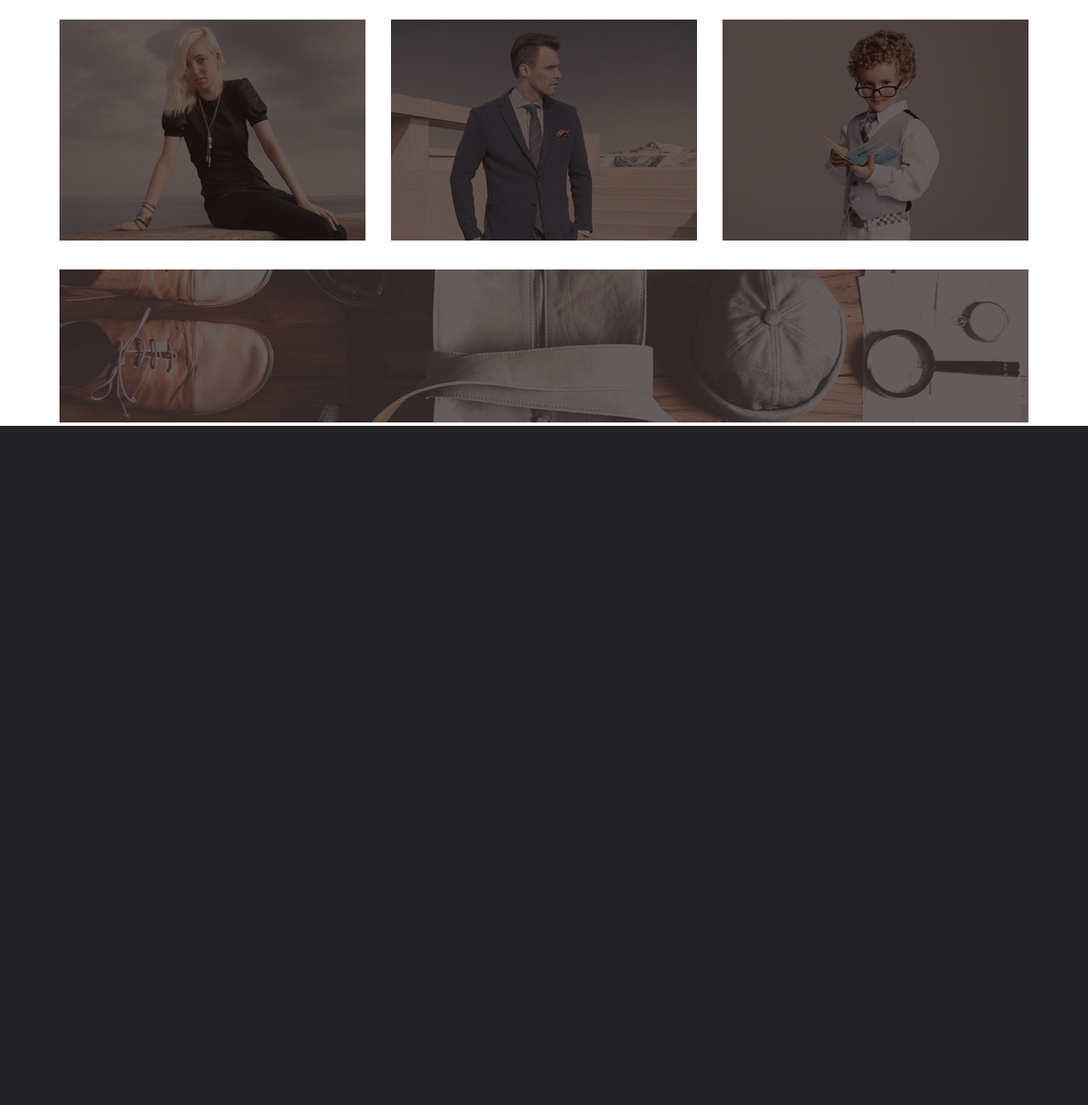
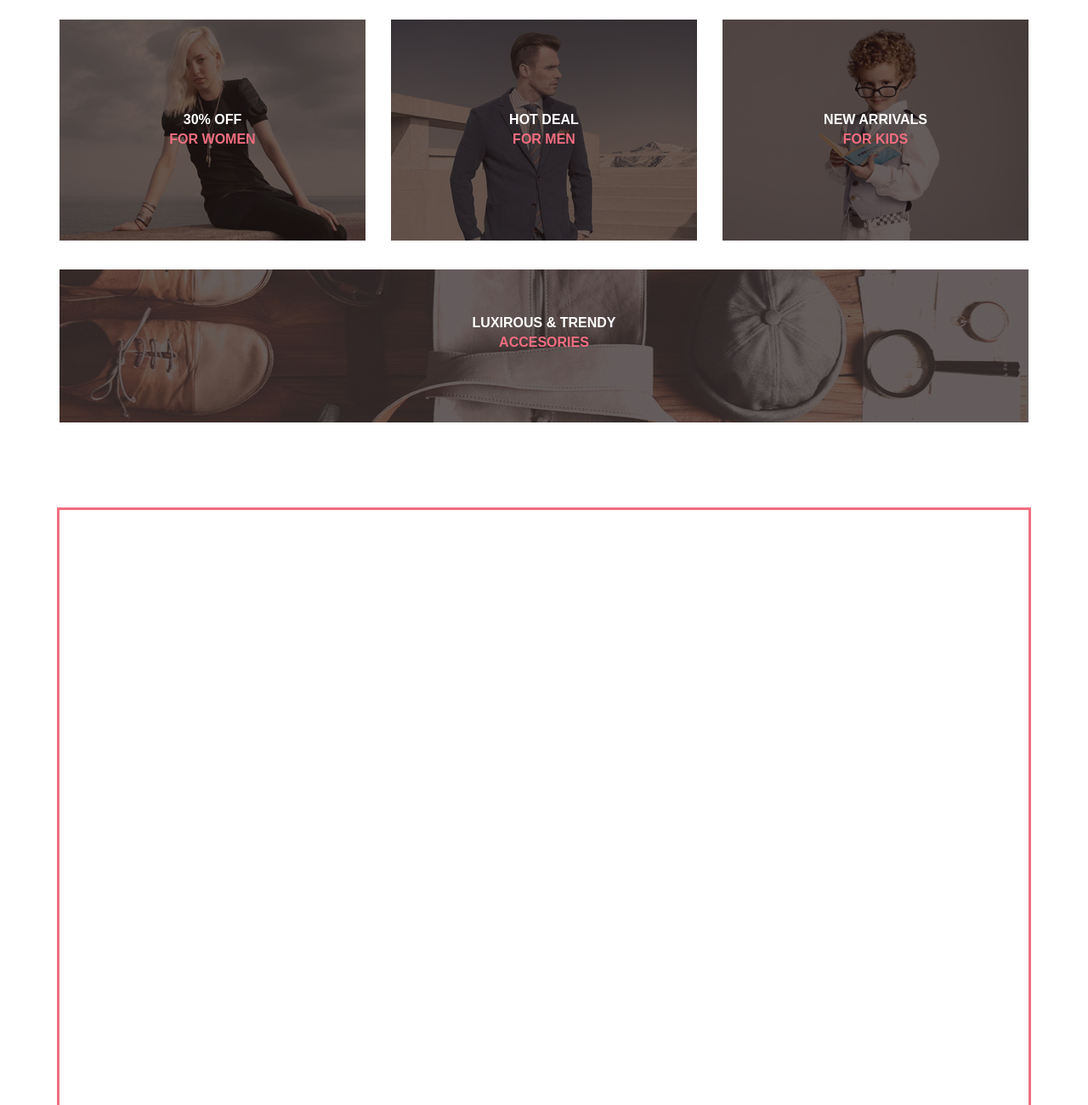
Before and after one commit to IppEvg/HTML-CSS_Repo, a plain HTML site: page Shop1/index.html in a window 1280 px wide. Shown: the part 880-2180 px from the top of the page at 85% size. Drawn offline with Linux system fonts and the light colour scheme.

Commit message:
New course - 1

```diff
--- a/Shop1/index.html
+++ b/Shop1/index.html
@@ -12,7 +12,7 @@
 <body>
     <div class="wrapper">
         <div class="top">
-            <header>
+            <div class="header">
                 <div class="menu">
                     <div class="box container">
                         <div class="box_left">
@@ -38,27 +38,69 @@
                         </div>
                     </div>
                 </div>
-            </header>
+            </div>
             <div class="content container">
+                <div class="top-content">
                     <div class="clothes">
                         <div class="woman-box">
                             <a href=""><img class="woman" src="Pictures/Woman.jpg" alt="Woman clothes"></a>
+                            <h4 class="title">30% OFF <br>
+                                <span class="rose_words">FOR WOMEN</span></h4>
                          </div>
                         <div class="man-box">
                             <a href=""><img class="man" src="Pictures/Man.jpg" alt="Man clothes"></a>
+                            <h4 class="title">HOT DEAL
+                                 <br>
+                                <span class="rose_words">FOR MEN</span></h4>
                         </div>
                         <div class="kids-box">
                             <a href=""><img class="kids" src="Pictures/Kids.jpg" alt="Kids clothes"></a>
+                            <h4 class="title">NEW ARRIVALS
+                               <br>
+                                <span class="rose_words">FOR KIDS</span></h4>
                         </div>
                     </div>
+                    <div class="accesories-box">
                         <a href=""><img class="accesories" src="Pictures/Accesories.jpg" alt="Accesories"></a>
+                        <h4 class="title">LUXIROUS & TRENDY
+                            <br>
+                             <span class="rose_words">ACCESORIES</span></h4>
+                        </div>
+                </div>
+            </div>
+            <div class="change container">
+
             </div>
         </div>
         <div class="footer">
-            <div></div>
-            <div></div>
-            <div></div>
-            </footer>
+            <div class="top-footer">
+                <div class="delivery">
+
+                </div>
+                <div class="sales">
+
+                </div>
+                <div class="quality">
+
+                </div>
+            </div>
+            <div class="middle-footer">
+                <div class="massage">
+
+                </div>
+                <div class="letter">
+
+                </div>
+            </div>
+            <div class="down-footer">
+                <div class="copyright">
+
+                </div>
+                <div class="messangers">
+
+                </div>
+            </div>
+        </div>
     </div>
 </body>
 
--- a/Shop1/shop.css
+++ b/Shop1/shop.css
@@ -122,6 +122,7 @@ body {
 
 .woman-box {
     margin-right: 30px;
+    position: relative;
 }
 
 .woman {
@@ -130,14 +131,23 @@ body {
 
 .man-box {
     margin-right: 30px;
+    position: relative;
 }
 
 .man {
     width: 100%;
 }
 
+.kids-box {
+    position: relative;
+}
+
 .kids {
     width: 100%;
+}
+
+.accesories-box {
+    position: relative;
 }
 
 .accesories {
@@ -145,10 +155,50 @@ body {
     width: 100%;
 }
 
+.change {
+    min-height: 1398px;
+    /*нужно убрать! при дальнейшей верстке - будет равен контенту, определенному кол-ву позиций с врапом */
+    margin-top: 96px;
+    border: #F16D7F solid 3px;
+    /*для обозначения области будущих позиций вещей для продаж*/
+    width: inherit;
+}
 
+.title {
+    position: absolute;
+    text-align: center;
+    top: 50%;
+    left: 50%;
+    transform: translate(-50%, -50%);
+    /*для всех блоков-ссылок на группы товаров*/
+    size: 16px;
+    line-height: 19.2px;
+    color: white;
+}
+
+.rose_words {
+    size: 24px;
+    line-height: 28.8px;
+    /*для всех блоков-ссылок на группы товаров*/
+    color: #F16D7F;
+}
 
 
 .footer {
     background-color: #222224;
     height: 868px;
+    position: relative;
+    margin-top: 95px;
 }
+
+.middle-footer {
+    background-image: url(Pictures/subscribe.jpg);
+    position: absolute;
+    top: 341px;
+    width: 100%;
+    height: 448px;
+    background-repeat: no-repeat;
+    background-position: center;
+    background-color: rgba(244, 244, 244, 0.7);
+}
+}
```
Also changed, not shown: Shop1/Pictures/subscribe.jpg (added). Lines whose indentation alone changed are shown as unchanged.
